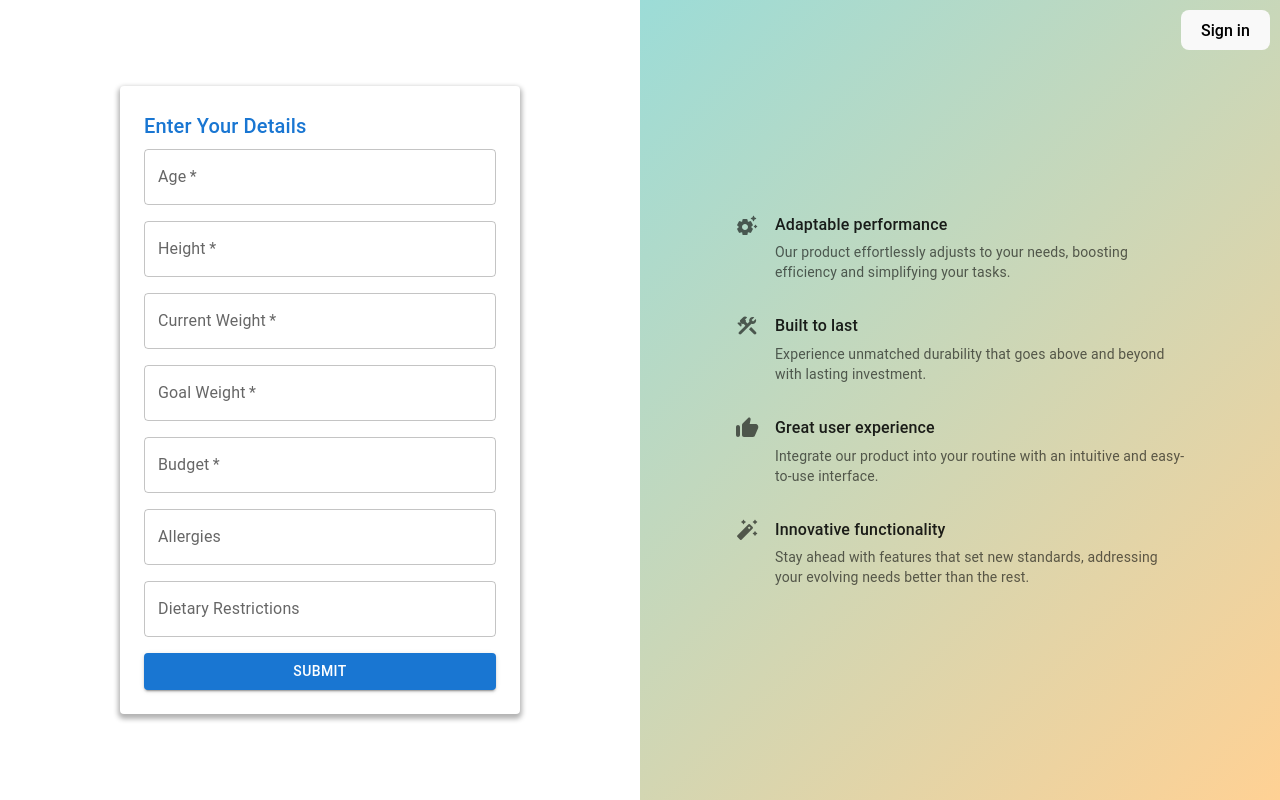
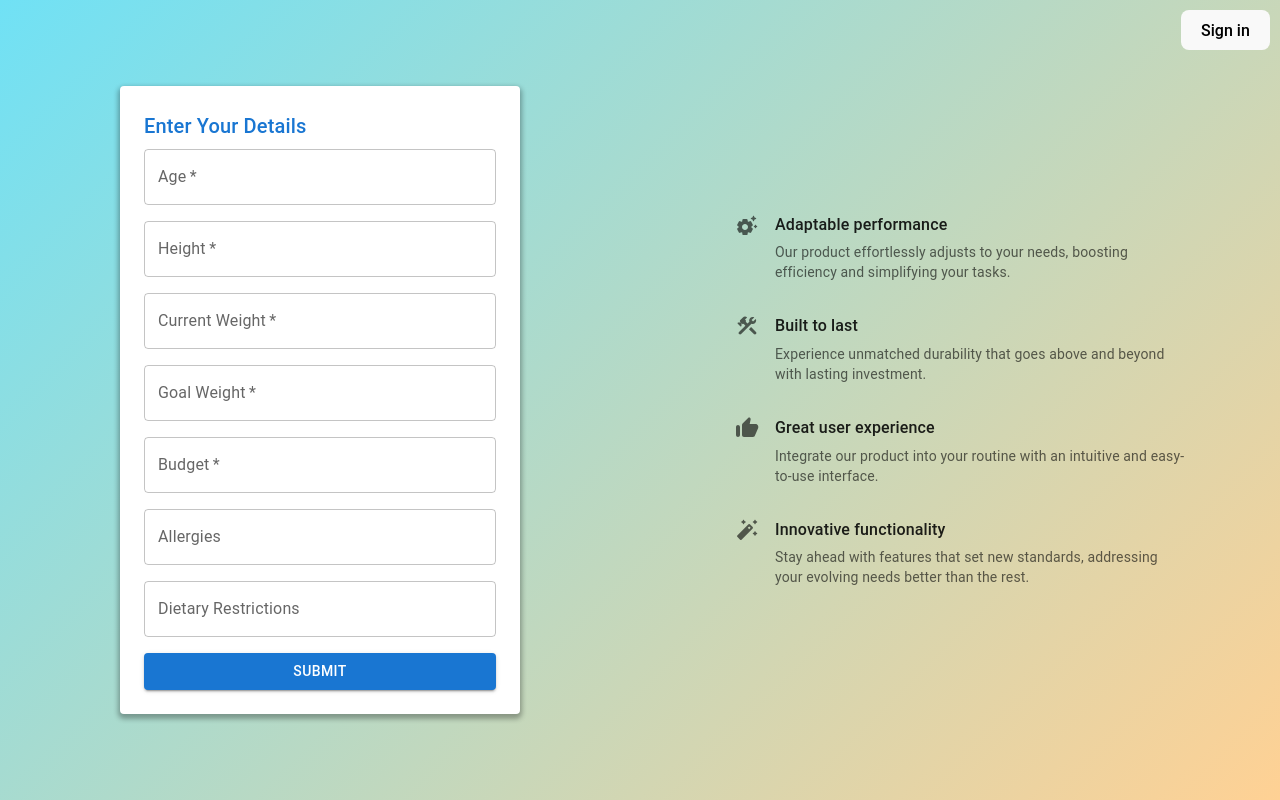
Before and after one commit to gus-droid/PARTIALJOBS, a React (Vite) app in the folder clerk-react/: page / in a window 1280 px wide. Built offline with nearby package versions, Linux system fonts and the light colour scheme; no server answers; the HTML template or start-up script is replaced by a standard one.

Commit message:
Updated FormPage Background Color

```diff
--- a/clerk-react/src/FormPage.tsx
+++ b/clerk-react/src/FormPage.tsx
@@ -75,19 +75,19 @@ const FormPage = () => {
                 width: '100vw',
                 margin: 0,
                 padding: 0,
-                background: 'linear-gradient(135deg, #70e1f5 0%, #ffd194 100%)', // Gradient background
+                background: 'linear-gradient(135deg, #70e1f5 0%, #ffd194 100%)', // Single gradient for entire background
             }}
         >
             <CssBaseline />
             {/* Left Side of Sign-up form */}
             <Box
                 sx={{
-                    width: '50%', // Takes half the screen width
+                    width: '50%',
                     display: 'flex',
                     justifyContent: 'center',
                     alignItems: 'center',
                     p: 4,
-                    backgroundColor: 'white',
+                    background: 'transparent', // Transparent to let parent gradient show
                 }}
             >
                 <Box
@@ -115,7 +115,7 @@ const FormPage = () => {
                             label={field.replace(/([A-Z])/g, ' $1').replace(/^./, (str) => str.toUpperCase())}
                             variant="outlined"
                             name={field}
-                            value={formData[field]} //error
+                            value={formData[field]}
                             onChange={handleChange}
                             required={['age', 'height', 'currentWeight', 'goalWeight', 'budget'].includes(field)}
                             sx={{ mb: 2 }}
@@ -135,6 +135,7 @@ const FormPage = () => {
                     justifyContent: 'center',
                     alignItems: 'center',
                     p: 4,
+                    background: 'transparent', // Transparent to let parent gradient show
                 }}
             >
                 <Stack
```
